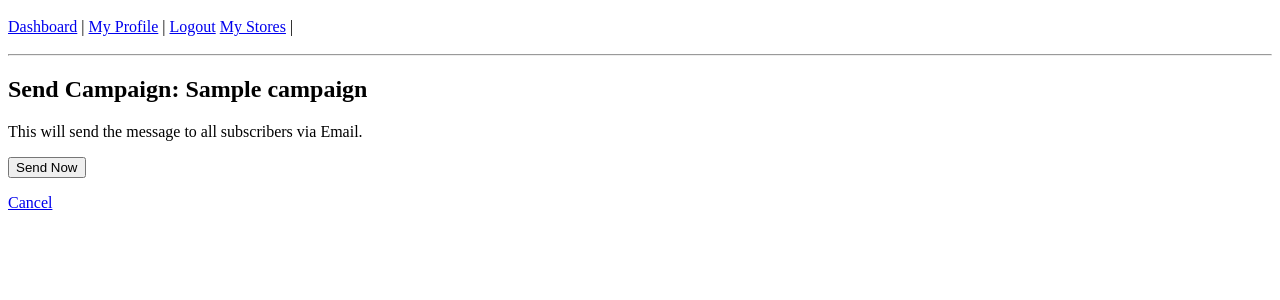
After one commit to Zarish-Rose/meridian_market, a Django app: page /campaigns/1/1/send/ in a window 1280 px wide. The commit adds this page. Shown: the top 300 px of the page. Run offline with Django 5.2, Linux system fonts and the light colour scheme; a user stored in the database is signed in; tables that the repository leaves empty hold one stand-in row (values such as "Sample post"); parts of the project's set-up code (start-up, migrations or seed data) failed here and were passed over.

Commit message:
Add send functionality

```diff
--- a/campaigns/urls.py
+++ b/campaigns/urls.py
@@ -4,4 +4,5 @@ from . import views
 urlpatterns = [
     path('<int:store_id>/', views.campaign_list, name='campaign_list'),
     path('<int:store_id>/create/', views.create_campaign, name='create_campaign'),
+    path('<int:store_id>/<int:campaign_id>/send/', views.send_campaign_view, name='send_campaign'),
 ]
--- a/campaigns/views.py
+++ b/campaigns/views.py
@@ -4,6 +4,7 @@ from stores.decorators import store_access_required
 from stores.models import Store
 from .models import Campaign
 from .forms import CampaignForm
+from .utils import send_campaign
 
 @login_required
 @store_access_required
@@ -34,3 +35,18 @@ def create_campaign(request, store_id):
         'store': store,
         'form': form
     })
+
+@login_required
+@store_access_required
+def send_campaign_view(request, store_id, campaign_id):
+    store = Store.objects.get(id=store_id)
+    campaign = get_object_or_404(Campaign, id=campaign_id, store=store)
+
+    if request.method == 'POST':
+        send_campaign(campaign)
+        return redirect('campaign_list', store_id=store.id)
+
+    return render(request, 'campaigns/send_campaign.html', {
+        'store': store,
+        'campaign': campaign
+    })
--- a/templates/campaigns/campaign_list.html
+++ b/templates/campaigns/campaign_list.html
@@ -19,6 +19,9 @@
                 {% else %}
                     <span>(Draft)</span>
                 {% endif %}
+                {% if not c.sent %}
+                <a href="{% url 'send_campaign' store.id c.id %}">Send</a>
+                {% endif %}
             </li>
         {% endfor %}
     </ul>
--- /dev/null
+++ b/templates/campaigns/send_campaign.html
@@ -0,0 +1,16 @@
+{% extends 'base.html' %}
+
+{% block title %}Send Campaign{% endblock %}
+
+{% block content %}
+<h2>Send Campaign: {{ campaign.title }}</h2>
+
+<p>This will send the message to all subscribers via {{ campaign.get_message_type_display }}.</p>
+
+<form method="post">
+    {% csrf_token %}
+    <button type="submit">Send Now</button>
+</form>
+
+<p><a href="{% url 'campaign_list' store.id %}">Cancel</a></p>
+{% endblock %}
```
Also changed, not shown: campaigns/utils.py (added, +14 -0 lines).
